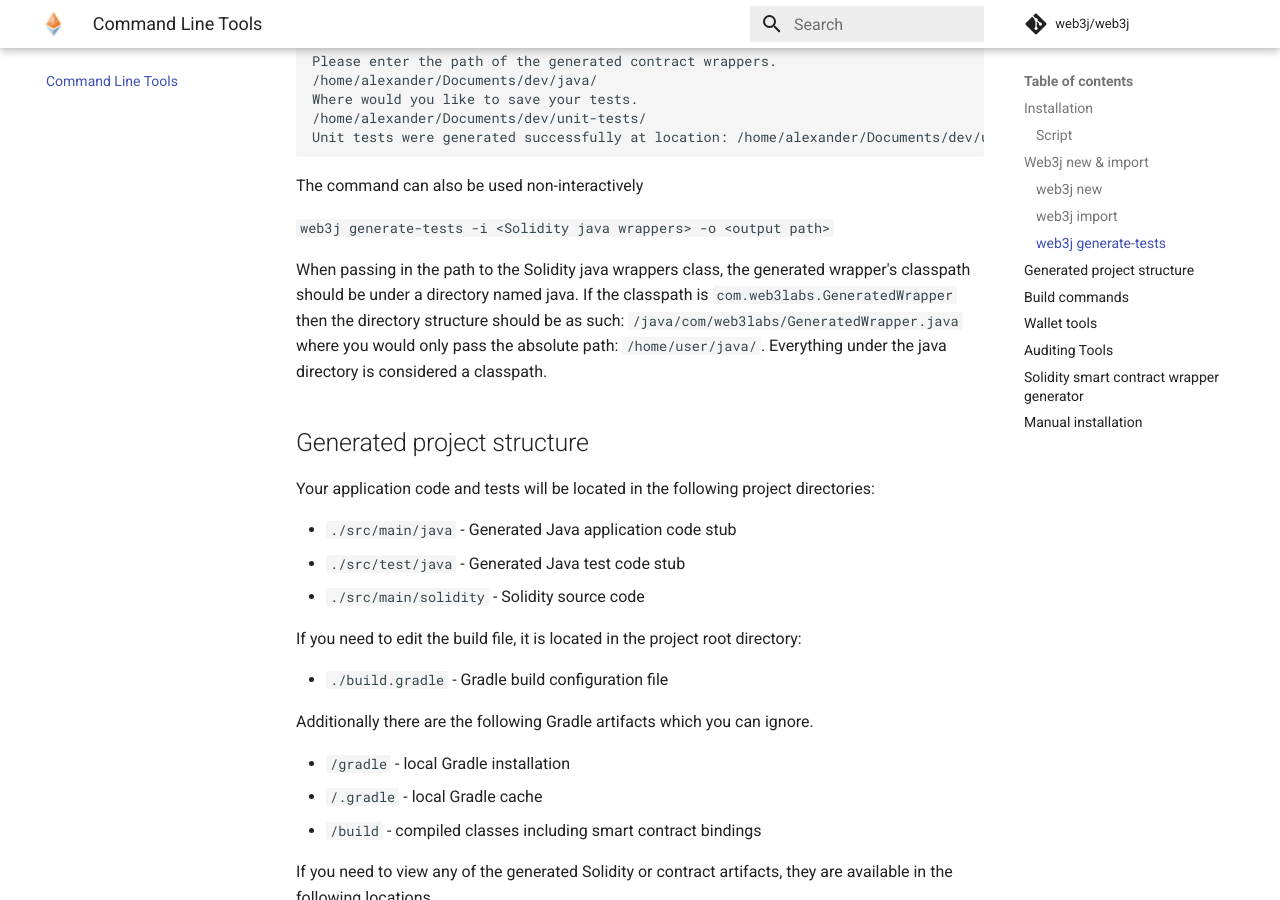
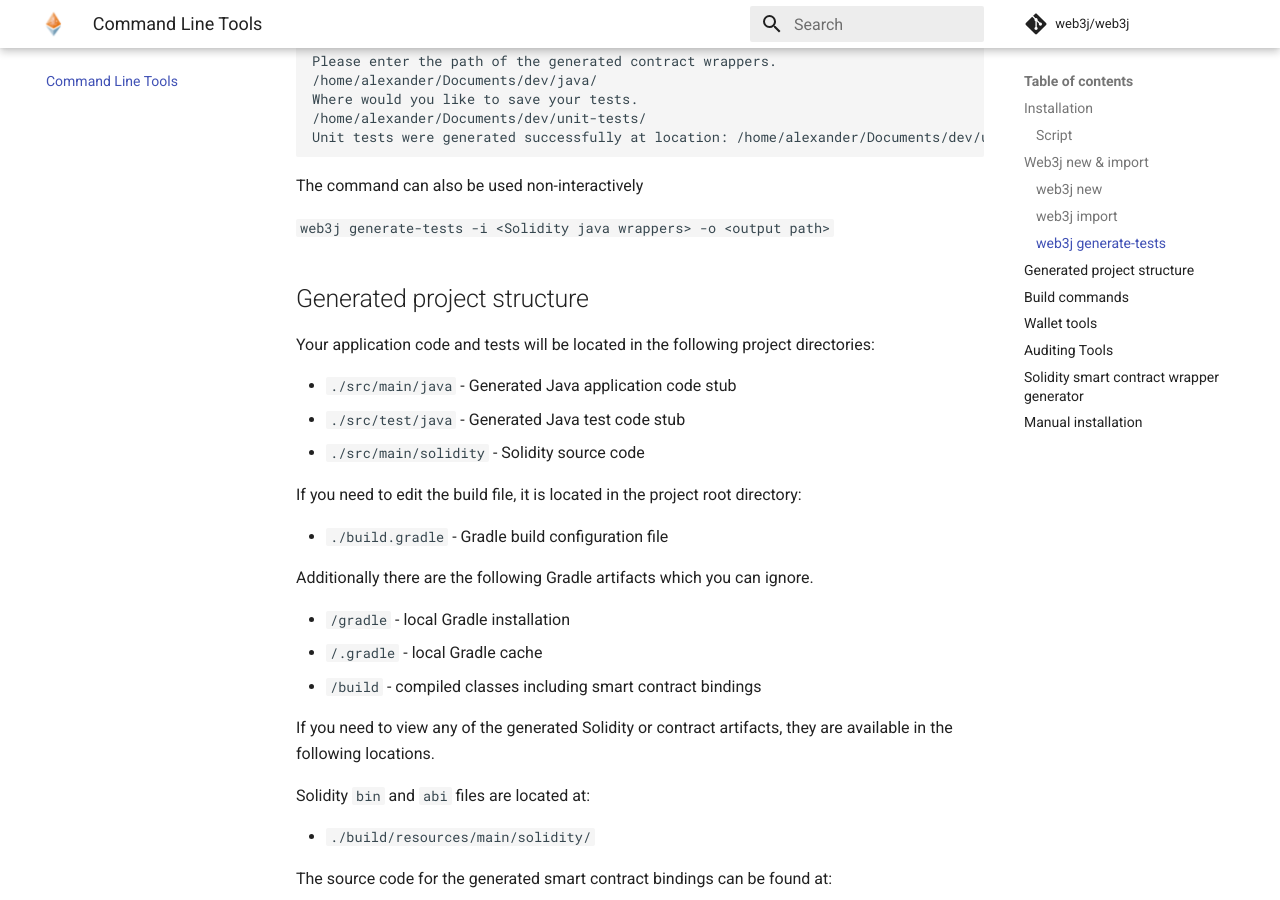
Before and after one commit to hyperledger/web3j-docs, an MkDocs documentation site: the page built from docs/command_line_tools.md, in a window 1280 px wide and 900 px high, scrolled down 4051 px. Built offline with MkDocs 1.6.1 and Material for MkDocs 9.7.7, drawn with Linux system fonts in a browser that asks for light colours; comment, search, counter and statistics services are not loaded.

Commit message:
Update command_line_tools.md

````diff
--- a/docs/command_line_tools.md
+++ b/docs/command_line_tools.md
@@ -199,8 +199,6 @@ The command can also be used non-interactively
 
 ```web3j generate-tests -i <Solidity java wrappers> -o <output path>```
 
-When passing in the path to the Solidity java wrappers class, the generated wrapper's classpath should be under a directory named java. If the classpath is `com.web3labs.GeneratedWrapper` then the directory structure should be as such: `/java/com/web3labs/GeneratedWrapper.java` where you would only pass the absolute path: `/home/user/java/`. Everything under the java directory is considered a classpath.
-
 Generated project structure
 ---------------------------
 
````
